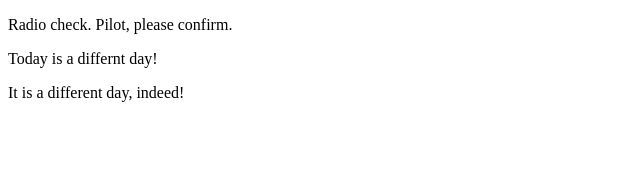
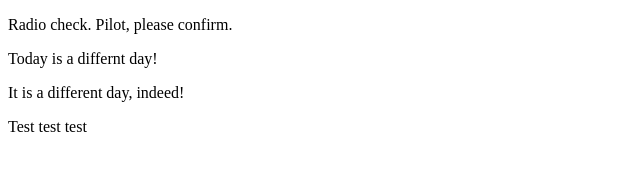
Before and after one commit to srh-golubski/Chapter-22-Studio-3, a plain HTML site: page index.html in a window 1280 px wide. Shown: the full height of the page, 0-640 px from the left. Drawn offline with Linux system fonts and the light colour scheme.

Commit message:
command response 2

```diff
--- a/index.html
+++ b/index.html
@@ -4,5 +4,6 @@
       <p>Radio check. Pilot, please confirm.</p>
       <p> Today is a differnt day! </p>
       <p> It is a different day, indeed!</p>
+      <p>Test test test </p>
    </body>
 </html>
```
